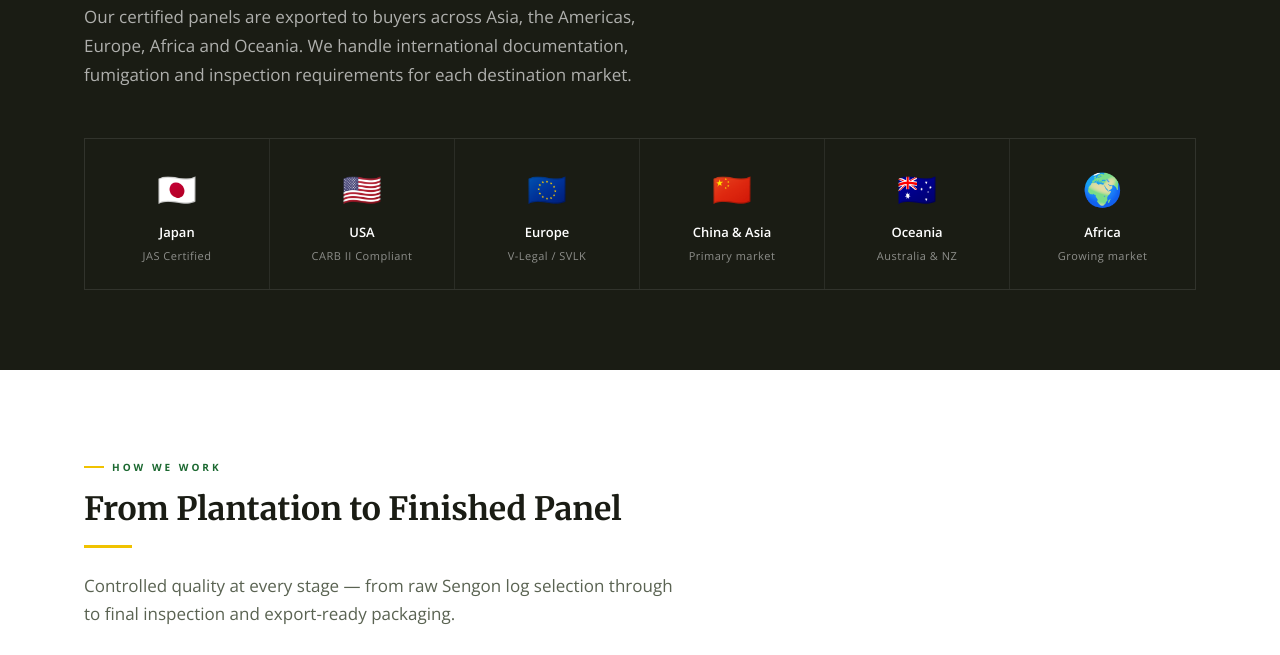
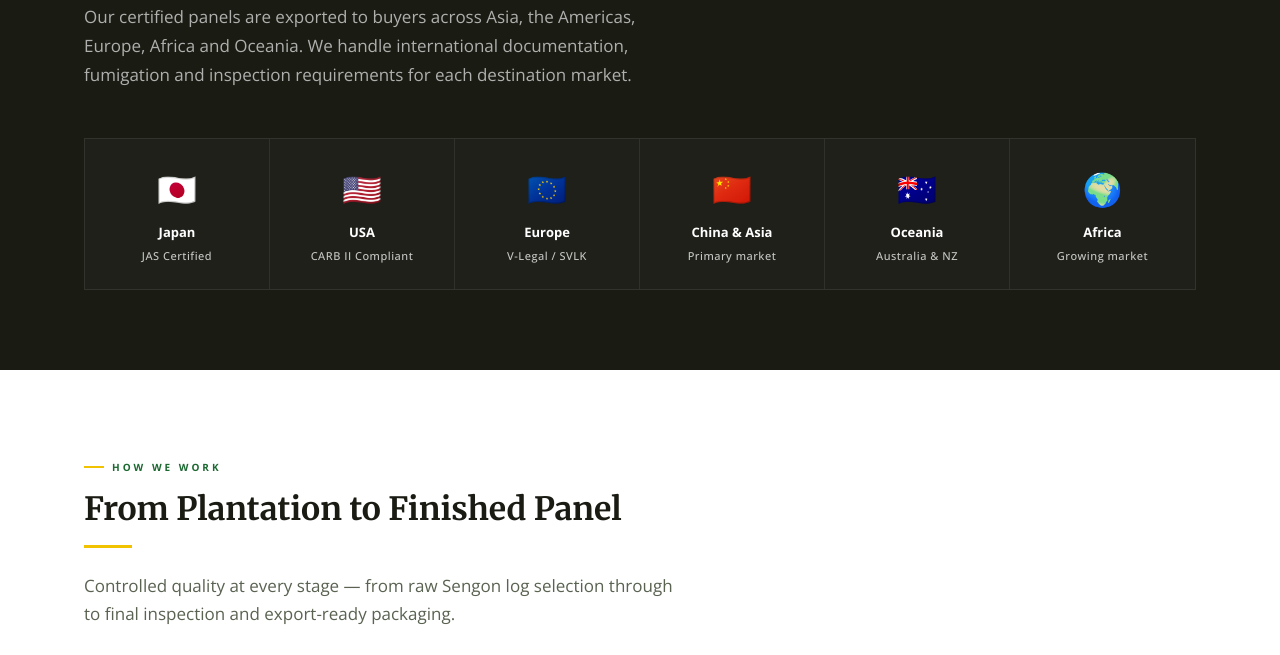
Before and after one commit to mustikatama2/mbs-website, a plain HTML site: page index.html in a window 1280 px wide. Shown: the part 4465-5120 px from the top of the page. Drawn offline with nearby package versions, Linux system fonts and the light colour scheme; a script that the page names is missing.

Commit message:
v2.13.0: fix export markets section — yellow flag text, 75% detail opacity, subtle item bg

```diff
--- a/index.html
+++ b/index.html
@@ -647,16 +647,19 @@ h1,h2,h3,h4 { font-family: 'Merriweather', Georgia, serif; line-height: 1.25; }
   padding: 24px 12px;
   text-align: center;
   border-right: 1px solid rgba(255,255,255,0.08);
-}
+  background: rgba(255,255,255,0.02);
+  transition: background .2s;
+}
+.market-item:hover { background: rgba(255,255,255,0.06); }
 .market-item:last-child { border-right: none; }
-.market-flag { font-size: 2rem; margin-bottom: 8px; }
+.market-flag { font-size: 2rem; margin-bottom: 8px; color: var(--yellow); }
 .market-name {
   font-size: 0.8125rem;
-  font-weight: 600;
+  font-weight: 700;
   color: var(--white);
   margin-bottom: 4px;
 }
-.market-detail { font-size: 11px; color: rgba(255,255,255,0.5); letter-spacing: 0.5px; }
+.market-detail { font-size: 11px; color: rgba(255,255,255,0.75); letter-spacing: 0.5px; font-weight: 500; }
 
 /* ─── PROCESS ──────────────────────────────────────────────────── */
 .process { padding: 80px 0; background: var(--white); }
```
